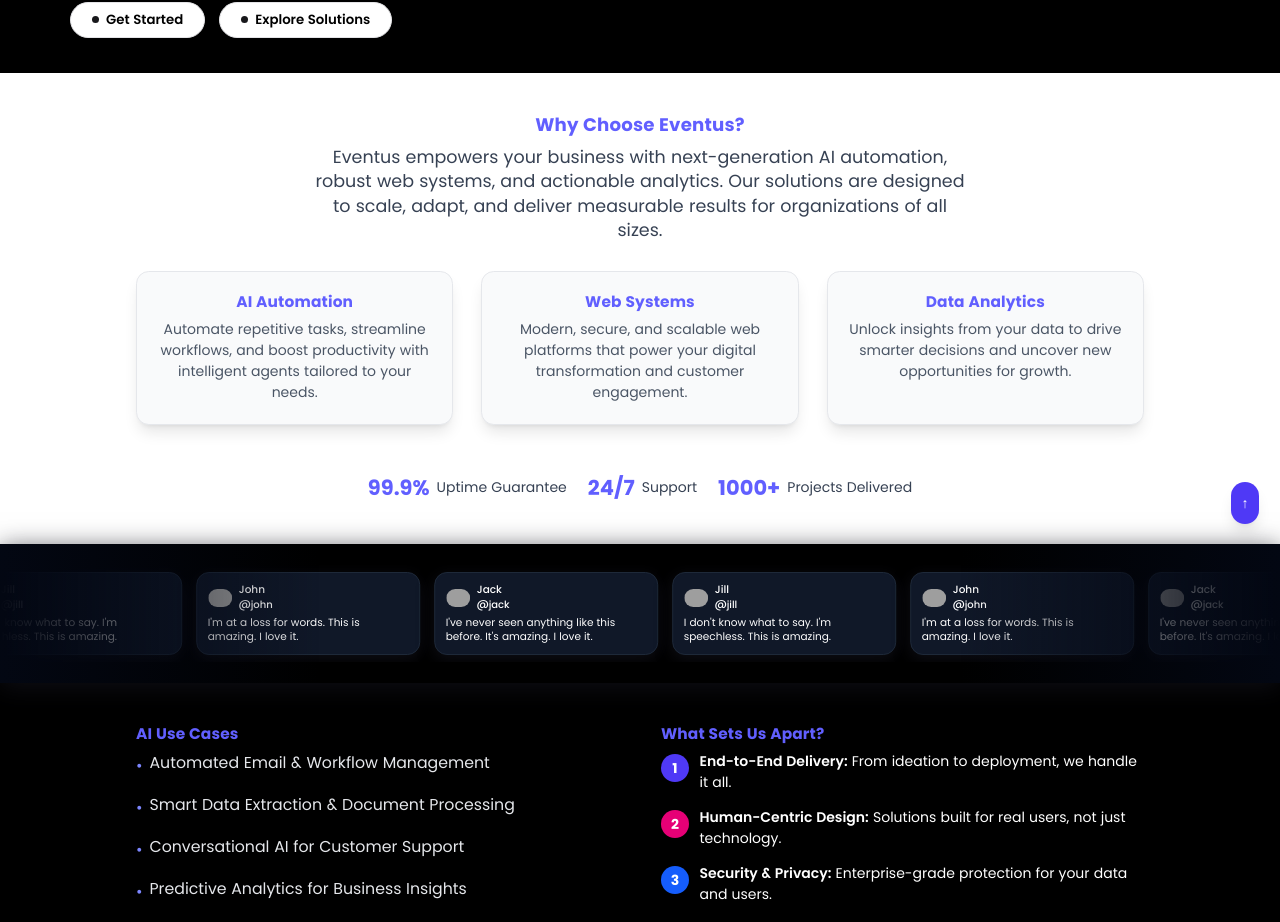
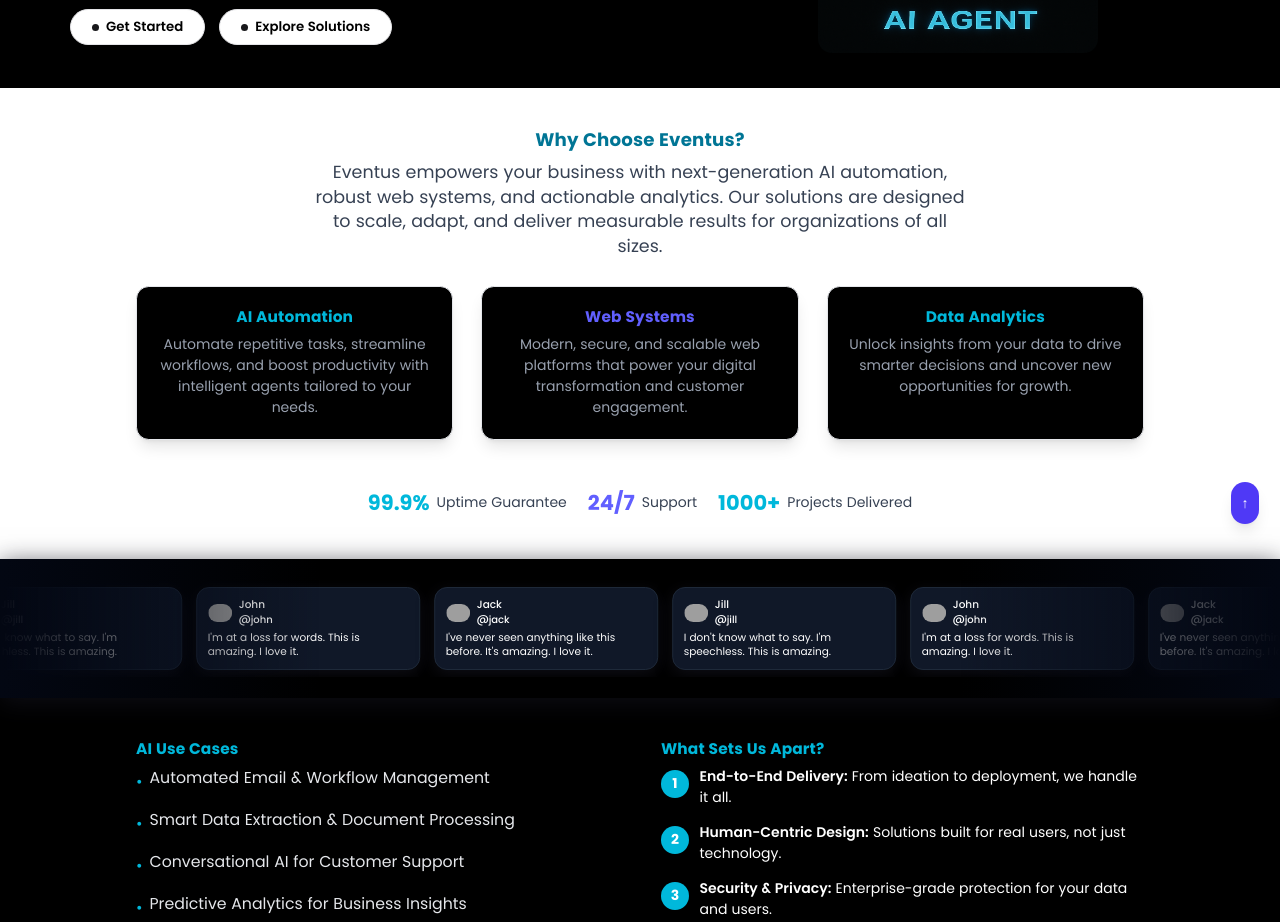
Before and after one commit to kojowiafe-dev/mailto, a React (Vite) app in the folder frontend/: page / in a window 1280 px wide. Shown: the part 255-1177 px from the top of the page. Built offline with nearby package versions, Linux system fonts and the light colour scheme; grey boxes are pictures that could not be loaded.

Commit message:
late night devs

```diff
--- a/frontend/src/Pages/Hero.jsx
+++ b/frontend/src/Pages/Hero.jsx
@@ -6,6 +6,7 @@ import { MarqueeDemo } from "../Routes/ReviewCard";
 import { InteractiveHoverButton } from "../components/magicui/interactive-hover-button";
 // import { Meteors } from '@/components/magicui/meteors';
 import { Globe } from "@/components/magicui/globe";
+import Tech from "../assets/tech.png";
 import Demo from "./Demo";
 
 const Hero = () => {
@@ -33,11 +34,11 @@ const Hero = () => {
           data-aos="fade-right"
         >
           <h1 className="text-6xl sm:text-4xl md:text-5xl lg:text-6xl font-extrabold leading-tight">
-            <span className="text-indigo-500">Build the Future</span>
+            <span className="text-cyan-500">Build the Future</span>
             <br />
             <span>with</span>{" "}
             {/* <span className="bg-gradient-to-r from-purple-600 to-pink-500 text-transparent bg-clip-text"> */}
-            <span className="text-indigo-500 font-extrabold">
+            <span className="text-cyan-500 font-extrabold">
               AI-Powered Automation Agents
             </span>
           </h1>
@@ -73,13 +74,18 @@ const Hero = () => {
             animate={{ opacity: 1, x: 0 }}
             transition={{ delay: 0.6 }}
           >
-            <div className="relative flex w-full max-w-xs sm:max-w-md lg:max-w-lg items-center justify-center overflow-hidden rounded-lg px-2 sm:px-4 lg:px-10 xl:px-40 pb-6 sm:pb-10 pt-4 sm:pt-8 lg:pb-40 lg:pt-8">
+            <div className="flex items-center justify-center">
+              <span>{/* Globe */}</span>
+              <img src={Tech} alt="Tech" className="h-60 w-80 rounded-2xl" />
+              <div />
+            </div>
+            {/* <div className="relative flex w-full max-w-xs sm:max-w-md lg:max-w-lg items-center justify-center overflow-hidden rounded-lg px-2 sm:px-4 lg:px-10 xl:px-40 pb-6 sm:pb-10 pt-4 sm:pt-8 lg:pb-40 lg:pt-8">
               <span className="pointer-events-none whitespace-pre-wrap bg-gradient-to-b from-black to-gray-300/80 bg-clip-text text-center text-3xl sm:text-4xl md:text-5xl lg:text-7xl xl:text-8xl font-semibold leading-none text-transparent dark:from-white dark:to-slate-900/10">
-                {/* Globe */}
+                Globe
               </span>
-              {/* <Globe className="top-16 sm:top-20 lg:top-28" /> */}
+              <Globe className="top-16 sm:top-20 lg:top-28" />
               <div className="pointer-events-none absolute inset-0 h-full bg-[radial-gradient(circle_at_50%_200%,rgba(0,0,0,0.2),rgba(255,255,255,0))]" />
-            </div>
+            </div> */}
           </div>
         </div>
       </div>
@@ -93,7 +99,7 @@ const Hero = () => {
           className="max-w-6xl mx-auto text-center space-y-4 sm:space-y-6"
           data-aos="zoom-in-up"
         >
-          <h2 className="text-2xl sm:text-3xl md:text-4xl font-bold text-indigo-500 px-2">
+          <h2 className="text-2xl sm:text-3xl md:text-4xl font-bold text-cyan-700 px-2">
             Why Choose Eventus?
           </h2>
 
@@ -106,20 +112,20 @@ const Hero = () => {
 
           <div className="grid grid-cols-1 md:grid-cols-3 gap-4 sm:gap-6 md:gap-8 mt-6 sm:mt-8">
             <div
-              className="rounded-xl shadow-lg p-4 sm:p-6 bg-gray-50 border border-gray-200 mx-2 sm:mx-0"
+              className="rounded-xl shadow-lg p-4 sm:p-6 bg-black border border-gray-200 mx-2 sm:mx-0"
               data-aos="fade-up"
             >
               {/* <h3 className="font-semibold text-lg sm:text-xl mb-2 text-purple-700"> */}
-              <h3 className="font-semibold text-lg sm:text-xl mb-2 text-indigo-500">
+              <h3 className="font-semibold text-lg sm:text-xl mb-2 text-cyan-500">
                 AI Automation
               </h3>
-              <p className="text-sm sm:text-base text-gray-600">
+              <p className="text-sm sm:text-base text-gray-400">
                 Automate repetitive tasks, streamline workflows, and boost
                 productivity with intelligent agents tailored to your needs.
               </p>
             </div>
             <div
-              className="rounded-xl shadow-lg p-4 sm:p-6 bg-gray-50 border border-gray-200 mx-2 sm:mx-0"
+              className="rounded-xl shadow-lg p-4 sm:p-6 bg-black border border-gray-200 mx-2 sm:mx-0"
               data-aos="fade-up"
               data-aos-delay="100"
             >
@@ -127,21 +133,21 @@ const Hero = () => {
               <h3 className="font-semibold text-lg sm:text-xl mb-2 text-indigo-500">
                 Web Systems
               </h3>
-              <p className="text-sm sm:text-base text-gray-600">
+              <p className="text-sm sm:text-base text-gray-400">
                 Modern, secure, and scalable web platforms that power your
                 digital transformation and customer engagement.
               </p>
             </div>
             <div
-              className="rounded-xl shadow-lg p-4 sm:p-6 bg-gray-50 border border-gray-200 mx-2 sm:mx-0"
+              className="rounded-xl shadow-lg p-4 sm:p-6 bg-black border border-gray-200 mx-2 sm:mx-0"
               data-aos="fade-up"
               data-aos-delay="200"
             >
               {/* <h3 className="font-semibold text-lg sm:text-xl mb-2 text-blue-600"> */}
-              <h3 className="font-semibold text-lg sm:text-xl mb-2 text-indigo-500">
+              <h3 className="font-semibold text-lg sm:text-xl mb-2 text-cyan-500">
                 Data Analytics
               </h3>
-              <p className="text-sm sm:text-base text-gray-600">
+              <p className="text-sm sm:text-base text-gray-400">
                 Unlock insights from your data to drive smarter decisions and
                 uncover new opportunities for growth.
               </p>
@@ -154,7 +160,7 @@ const Hero = () => {
             data-aos="zoom-in"
           >
             <div className="flex items-center gap-2 text-center sm:text-left">
-              <span className="font-bold text-indigo-500 text-xl sm:text-2xl">
+              <span className="font-bold text-cyan-500 text-xl sm:text-2xl">
                 99.9%
               </span>
               <span className="text-sm sm:text-base text-gray-700">
@@ -170,7 +176,7 @@ const Hero = () => {
               </span>
             </div>
             <div className="flex items-center gap-2 text-center sm:text-left">
-              <span className="font-bold text-indigo-500 text-xl sm:text-2xl">
+              <span className="font-bold text-cyan-500 text-xl sm:text-2xl">
                 1000+
               </span>
               <span className="text-sm sm:text-base text-gray-700">
@@ -187,40 +193,40 @@ const Hero = () => {
       <section className="bg-black text-white py-8 sm:py-12 px-4 sm:px-6 md:px-8 lg:px-16">
         <div className="max-w-6xl mx-auto grid grid-cols-1 gap-8 lg:grid-cols-2 lg:gap-12 items-start">
           <div className="w-full">
-            <h3 className="text-2xl sm:text-3xl font-bold mb-4 text-indigo-500">
+            <h3 className="text-2xl sm:text-3xl font-bold mb-4 text-cyan-500">
               AI Use Cases
             </h3>
             <ul className="space-y-3 sm:space-y-4 text-base sm:text-lg text-gray-200">
               <li className="flex items-start gap-2">
-                <span className="text-indigo-400 mt-1">•</span>
+                <span className="text-cyan-500 mt-1">•</span>
                 <span>Automated Email & Workflow Management</span>
               </li>
               <li className="flex items-start gap-2">
-                <span className="text-indigo-400 mt-1">•</span>
+                <span className="text-cyan-500 mt-1">•</span>
                 <span>Smart Data Extraction & Document Processing</span>
               </li>
               <li className="flex items-start gap-2">
-                <span className="text-indigo-400 mt-1">•</span>
+                <span className="text-cyan-500 mt-1">•</span>
                 <span>Conversational AI for Customer Support</span>
               </li>
               <li className="flex items-start gap-2">
-                <span className="text-indigo-400 mt-1">•</span>
+                <span className="text-cyan-500 mt-1">•</span>
                 <span>Predictive Analytics for Business Insights</span>
               </li>
               <li className="flex items-start gap-2">
-                <span className="text-indigo-400 mt-1">•</span>
+                <span className="text-cyan-500 mt-1">•</span>
                 <span>Custom AI Integrations for Your Stack</span>
               </li>
             </ul>
           </div>
 
           <div className="w-full">
-            <h3 className="text-2xl sm:text-3xl font-bold mb-4 text-indigo-500">
+            <h3 className="text-2xl sm:text-3xl font-bold mb-4 text-cyan-500">
               What Sets Us Apart?
             </h3>
             <div className="space-y-4 sm:space-y-4">
               <div className="flex items-start gap-3">
-                <span className="w-6 h-6 sm:w-8 sm:h-8 bg-indigo-600 rounded-full flex items-center justify-center text-white font-bold text-sm sm:text-base flex-shrink-0 mt-1">
+                <span className="w-6 h-6 sm:w-8 sm:h-8 bg-cyan-500 rounded-full flex items-center justify-center text-white font-bold text-sm sm:text-base flex-shrink-0 mt-1">
                   1
                 </span>
                 <div className="text-sm sm:text-base">
@@ -229,7 +235,7 @@ const Hero = () => {
                 </div>
               </div>
               <div className="flex items-start gap-3">
-                <span className="w-6 h-6 sm:w-8 sm:h-8 bg-pink-600 rounded-full flex items-center justify-center text-white font-bold text-sm sm:text-base flex-shrink-0 mt-1">
+                <span className="w-6 h-6 sm:w-8 sm:h-8 bg-cyan-500 rounded-full flex items-center justify-center text-white font-bold text-sm sm:text-base flex-shrink-0 mt-1">
                   2
                 </span>
                 <div className="text-sm sm:text-base">
@@ -238,7 +244,7 @@ const Hero = () => {
                 </div>
               </div>
               <div className="flex items-start gap-3">
-                <span className="w-6 h-6 sm:w-8 sm:h-8 bg-blue-600 rounded-full flex items-center justify-center text-white font-bold text-sm sm:text-base flex-shrink-0 mt-1">
+                <span className="w-6 h-6 sm:w-8 sm:h-8 bg-cyan-500 rounded-full flex items-center justify-center text-white font-bold text-sm sm:text-base flex-shrink-0 mt-1">
                   3
                 </span>
                 <div className="text-sm sm:text-base">
```
Also changed, not shown: frontend/src/assets/tech.png (added).
